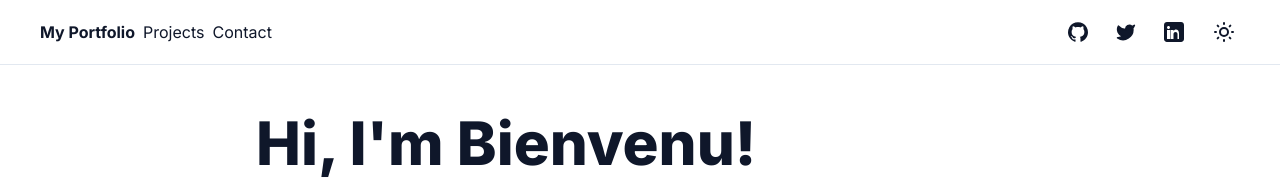
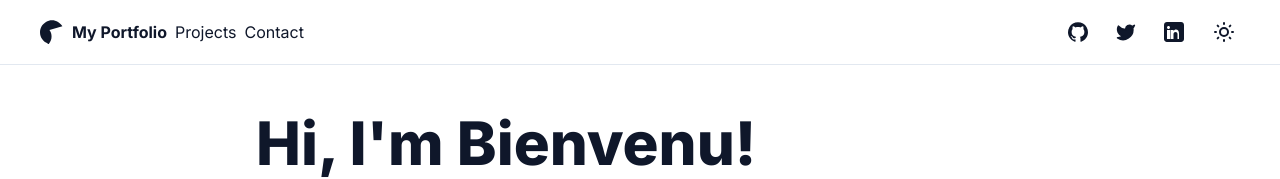
Before and after one commit to farajabien/portfolio, a Next.js app: page / in a window 1280 px wide. Shown: the top 179 px of the page. Built offline with nearby package versions, Linux system fonts and the light colour scheme.

Commit message:
added logo

```diff
--- a/components/main-nav.tsx
+++ b/components/main-nav.tsx
@@ -11,10 +11,10 @@ import {
   MenubarContent,
   MenubarItem,
   MenubarMenu,
-  MenubarSeparator,
-  MenubarShortcut,
   MenubarTrigger,
 } from "@/components/ui/menubar"
+
+import { Icons } from "./icons"
 
 interface MainNavProps {
   items?: NavItem[]
@@ -61,6 +61,7 @@ export function MainNav({ items }: MainNavProps) {
         </Menubar>
 
         <Link href="/" className=" items-center space-x-2 md:flex">
+          <Icons.logo className="h-6 w-6" />
           <span className="font-bold sm:inline-block">{siteConfig.name}</span>
         </Link>
         {items?.map(
```
